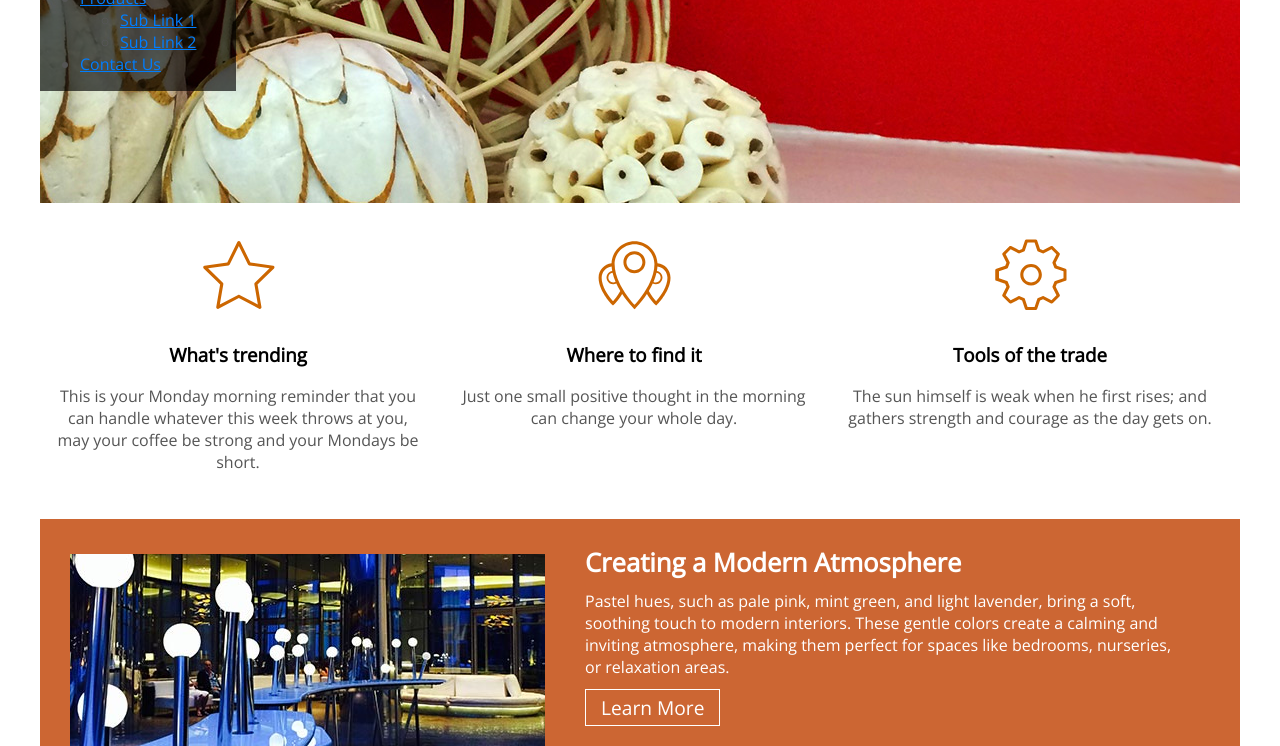
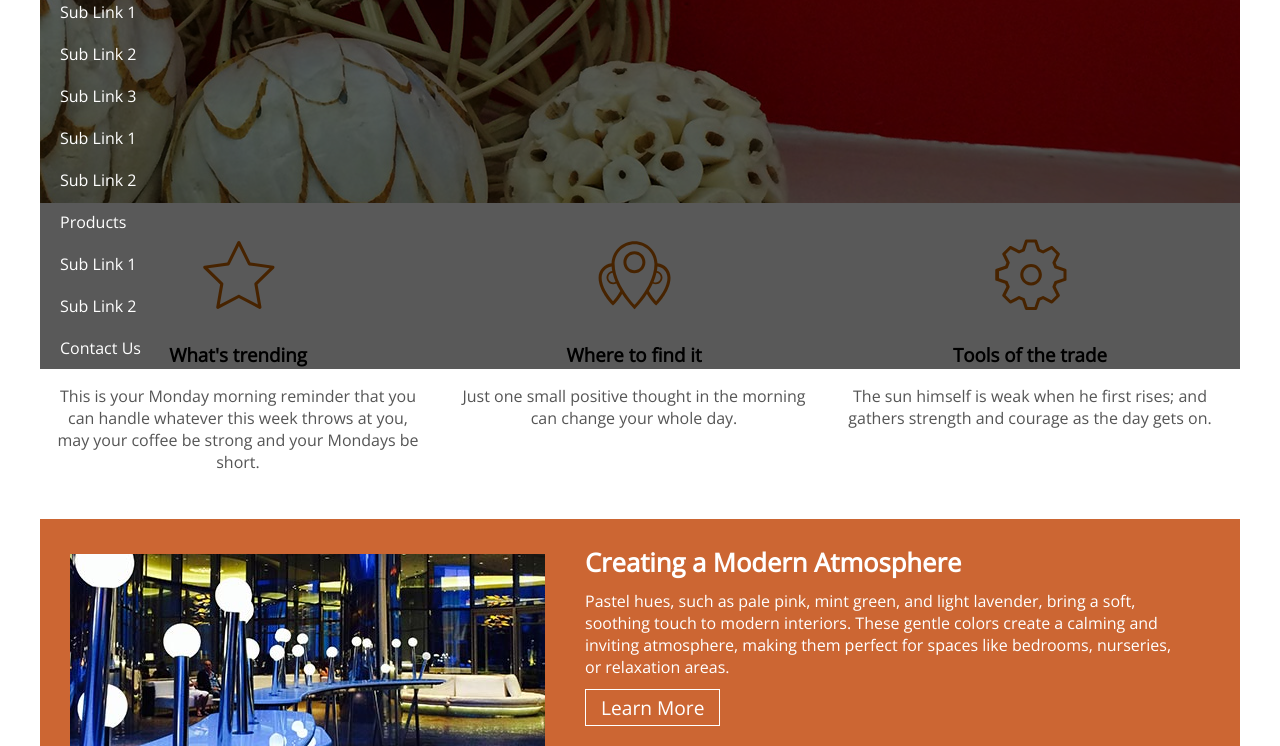
Before and after one commit to heuristic-machina/linkedin-responsive, a plain HTML site: page index.html in a window 1280 px wide. Shown: the part 227-973 px from the top of the page. Drawn offline with nearby package versions, Linux system fonts and the light colour scheme.

Commit message:
z-index for header element, nav styling, nav ul li a pseudo element visited hover styling

```diff
--- a/css/screen.css
+++ b/css/screen.css
@@ -24,6 +24,7 @@ a.btn:hover { background-color: rgba(0,0,0,.3); }
 header { height: 430px; background: #fdf0d5 url(../images/banner_1200.jpg) no-repeat center bottom; position: relative; }
 
 header a.logo {
+    z-index: 1;
     position: absolute;
     display: block;
     width: 160px;
@@ -107,7 +108,21 @@ nav {
     background-color: rgba(0,0,0,.65);
     position: absolute;
     top: 0px; left: 0px;
+    padding: 50px 0 0 0;
+    width: 100%;
 }
+
+nav ul { list-style: none; margin: 0; padding: 0px;}
+nav ul li a {
+    display: inline-block;
+    color: #fff;
+    padding: 10px 20px;
+    text-decoration: none;
+    width: 125px;
+    position: relative;
+}
+nav ul li a:visited {color: #fff;}
+nav ul li a:hover { background-color: #6d0911;}
 
 
 /* Footer */
```
